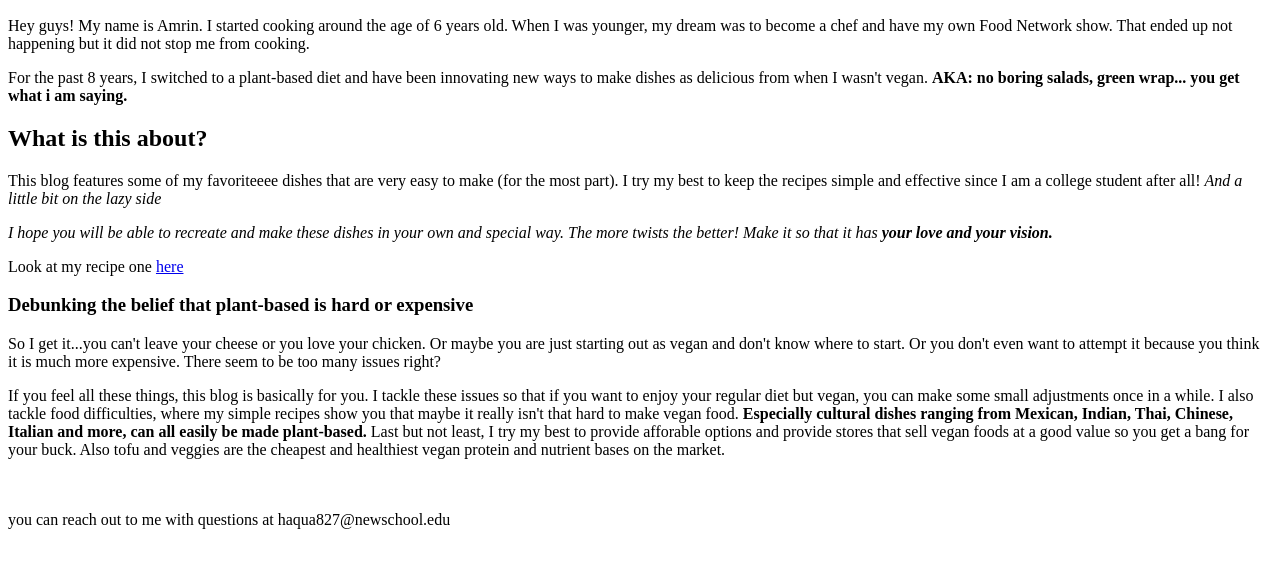
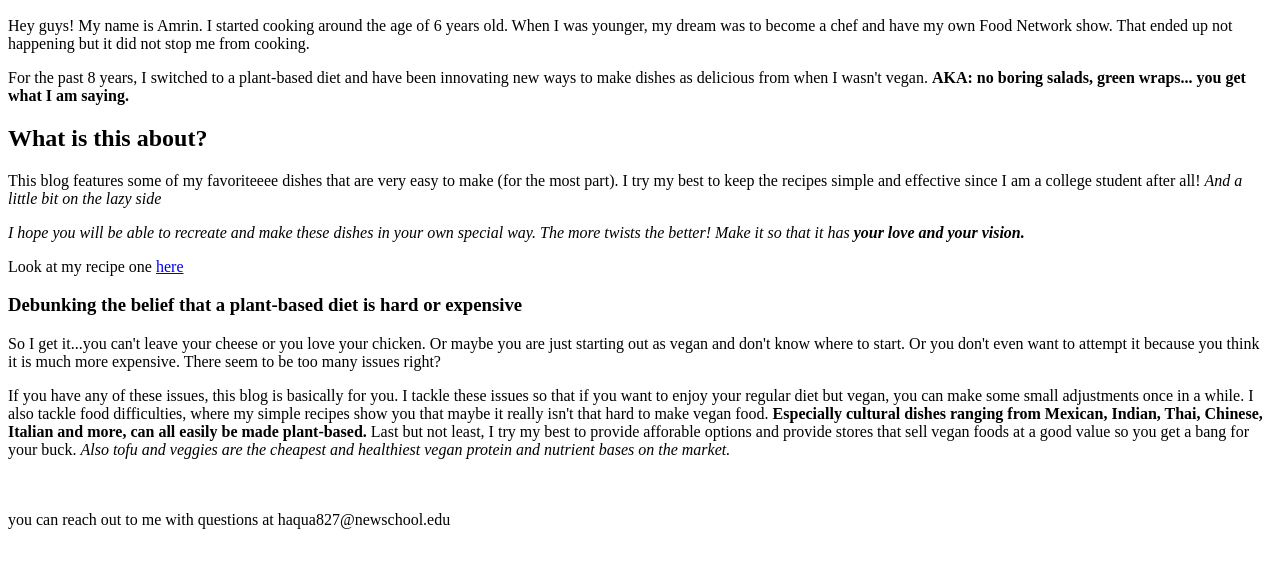
Before and after one commit to amrinh/haque-amrin-assignment1, a plain HTML site: page index.html in a window 1280 px wide. Shown: the part 76-644 px from the top of the page. Drawn offline with Linux system fonts and the light colour scheme.

Commit message:
correcting grammatical errors

```diff
--- a/index.html
+++ b/index.html
@@ -22,7 +22,7 @@
 
                         <p>Hey guys! My name is Amrin. I started cooking around the age of 6 years old. When I was younger, my dream was to become a chef and have my own Food Network show. That ended up not happening but it did not stop me from cooking.</p>
 
-                        <p>For the past 8 years, I switched to a plant-based diet and have been innovating new ways to make dishes as delicious from when I wasn't vegan. <strong>AKA: no boring salads, green wrap... you get what i am saying.</strong></p>
+                        <p>For the past 8 years, I switched to a plant-based diet and have been innovating new ways to make dishes as delicious from when I wasn't vegan. <strong>AKA: no boring salads, green wraps... you get what I am saying.</strong></p>
                 </header>
 
                 <section>
@@ -30,17 +30,17 @@
 
                     <p>This blog features some of my favoriteeee dishes that are very easy to make (for the most part). I try my best to keep the recipes simple and effective since I am a college student after all! <em>And a little bit on the lazy side</em></p>
 
-                    <p><em>I hope you will be able to recreate and make these dishes in your own and special way. The more twists the better! Make it so that it has <strong>your love and your vision.</strong></em></p>
+                    <p><em>I hope you will be able to recreate and make these dishes in your own special way. The more twists the better! Make it so that it has <strong>your love and your vision.</strong></em></p>
 
                     <p>Look at my recipe one <a href ="recipe-one.html">here</a></p>
                 </section>
 
                 <section>
-                    <h3>Debunking the belief that plant-based is hard or expensive</h3>
+                    <h3>Debunking the belief that a plant-based diet is hard or expensive</h3>
 
                     <p>So I get it...you can't leave your cheese or you love your chicken. Or maybe you are just starting out as vegan and don't know where to start. Or you don't even want to attempt it because you think it is much more expensive. There seem to be too many issues right?</p>
 
-                    <p>If you feel all these things, this blog is basically for you. I tackle these issues so that if you want to enjoy your regular diet but vegan, you can make some small adjustments once in a while. I also tackle food difficulties, where my simple recipes show you that maybe it really isn't that hard to make vegan food. <strong>Especially cultural dishes ranging from Mexican, Indian, Thai, Chinese, Italian and more, can all easily be made plant-based.</strong> Last but not least, I try my best to provide afforable options and provide stores that sell vegan foods at a good value so you get a bang for your buck. Also tofu and veggies are the cheapest and healthiest vegan protein and nutrient bases on the market.</p>
+                    <p>If you have any of these issues, this blog is basically for you. I tackle these issues so that if you want to enjoy your regular diet but vegan, you can make some small adjustments once in a while. I also tackle food difficulties, where my simple recipes show you that maybe it really isn't that hard to make vegan food. <strong>Especially cultural dishes ranging from Mexican, Indian, Thai, Chinese, Italian and more, can all easily be made plant-based.</strong> Last but not least, I try my best to provide afforable options and provide stores that sell vegan foods at a good value so you get a bang for your buck. <em>Also tofu and veggies are the cheapest and healthiest vegan protein and nutrient bases on the market.</em></p>
                 </section>
             </article>
         </main>
```
Also changed, not shown: 1 other file.
